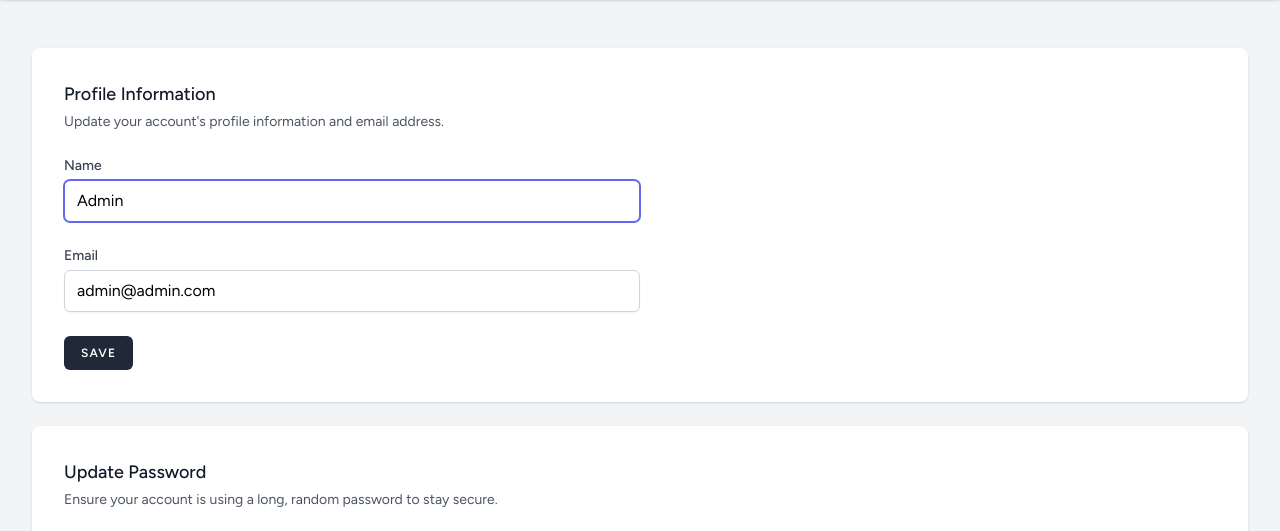
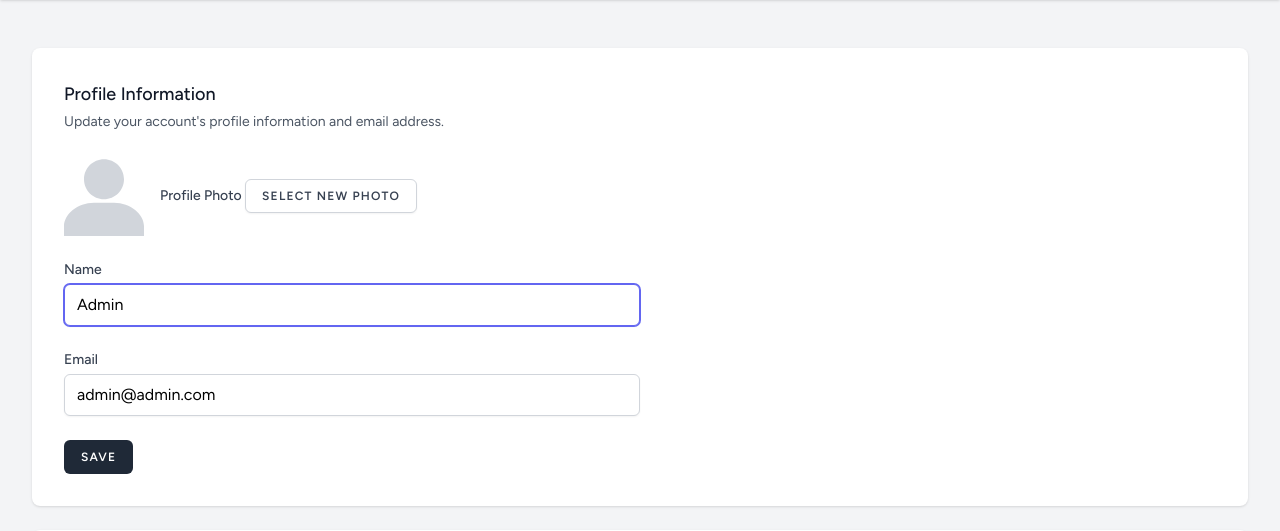
Before and after one commit to Xannydayo/Sayur-id_laravel, a Laravel app: page /profile in a window 1280 px wide. Shown: the part 138-669 px from the top of the page. Run offline with Laravel 10, Linux system fonts and the light colour scheme; a user stored in the database is signed in; data comes from the database, SQL or seed files in the repository; style sheets or scripts are compiled from the project's sources.

Commit message:
finales istg broh

```diff
--- a/app/Http/Controllers/ProfileController.php
+++ b/app/Http/Controllers/ProfileController.php
@@ -7,6 +7,7 @@ use Illuminate\Http\RedirectResponse;
 use Illuminate\Http\Request;
 use Illuminate\Support\Facades\Auth;
 use Illuminate\Support\Facades\Redirect;
+use Illuminate\Support\Facades\Storage;
 use Illuminate\View\View;
 
 class ProfileController extends Controller
@@ -26,13 +27,27 @@ class ProfileController extends Controller
      */
     public function update(ProfileUpdateRequest $request): RedirectResponse
     {
-        $request->user()->fill($request->validated());
+        $user = $request->user();
 
-        if ($request->user()->isDirty('email')) {
-            $request->user()->email_verified_at = null;
+        $validated = $request->validated();
+
+        // Handle profile photo upload
+        if ($request->hasFile('profile_photo')) {
+            // Delete old photo if exists
+            if ($user->profile_photo_path) {
+                Storage::disk('public')->delete($user->profile_photo_path);
+            }
+            $validated['profile_photo_path'] = $request->file('profile_photo')->store('profile-photos', 'public');
         }
 
-        $request->user()->save();
+        // Merge validated data with photo path if uploaded
+        $user->fill($validated);
+
+        if ($user->isDirty('email')) {
+            $user->email_verified_at = null;
+        }
+
+        $user->save();
 
         return Redirect::route('profile.edit')->with('status', 'profile-updated');
     }
--- a/app/Http/Requests/ProfileUpdateRequest.php
+++ b/app/Http/Requests/ProfileUpdateRequest.php
@@ -18,6 +18,7 @@ class ProfileUpdateRequest extends FormRequest
         return [
             'name' => ['string', 'max:255'],
             'email' => ['email', 'max:255', Rule::unique(User::class)->ignore($this->user()->id)],
+            'profile_photo' => ['nullable', 'image', 'max:2048'],
         ];
     }
 }
--- a/app/Models/User.php
+++ b/app/Models/User.php
@@ -25,6 +25,8 @@ class User extends Authenticatable implements CanResetPassword
         'email',
         'password',
         'google_id',
+        'is_admin',
+        'profile_photo_path',
     ];
 
     /**
@@ -45,6 +47,7 @@ class User extends Authenticatable implements CanResetPassword
     protected $casts = [
         'email_verified_at' => 'datetime',
         'password' => 'hashed',
+        'is_admin' => 'boolean',
     ];
 
     /**
--- a/resources/views/orders/index.blade.php
+++ b/resources/views/orders/index.blade.php
@@ -85,9 +85,9 @@
                                 <a href="{{ route('payments.receipt.pdf', $order->payments->last()->id) }}" class="inline-flex items-center bg-blue-600 text-white font-bold py-2 px-4 rounded-full shadow-md hover:bg-blue-700 transition duration-300" target="_blank">
                                     Cetak PDF <i class="fas fa-file-pdf ml-2"></i>
                                 </a>
-                            @endif
+                                                @endif
                         </div>
-                    </div>
+                </div>
                 @endforeach
             </div>
             @if($orders->where('status', 'completed')->isEmpty())
@@ -95,6 +95,6 @@
             @endif
         </div>
     @endif
-</div>
+    </div>
 
 @endsection
--- a/resources/views/profile/partials/update-profile-information-form.blade.php
+++ b/resources/views/profile/partials/update-profile-information-form.blade.php
@@ -13,9 +13,29 @@
         @csrf
     </form>
 
-    <form method="post" action="{{ route('profile.update') }}" class="mt-6 space-y-6">
+    <form method="post" action="{{ route('profile.update') }}" class="mt-6 space-y-6" enctype="multipart/form-data">
         @csrf
         @method('patch')
+
+        <div class="flex items-center space-x-4">
+            <div class="shrink-0">
+                @if ($user->profile_photo_path)
+                    <img class="h-20 w-20 rounded-full object-cover" src="{{ asset('storage/' . $user->profile_photo_path) }}" alt="{{ $user->name }}" />
+                @else
+                    <svg class="h-20 w-20 text-gray-300 dark:text-gray-700" fill="currentColor" viewBox="0 0 24 24">
+                        <path d="M24 20.993V24H0v-2.993C0 17.514 4.032 14 9 14h6c4.968 0 9 3.514 9 6.993zM12 13c-3.315 0-6-2.685-6-6s2.685-6 6-6 6 2.685 6 6-2.685 6-6 6z" />
+                    </svg>
+                @endif
+            </div>
+            <label for="profile_photo" class="block text-sm font-medium text-gray-700 dark:text-gray-300">
+                {{ __('Profile Photo') }}
+                <input id="profile_photo" name="profile_photo" type="file" class="hidden" accept="image/*" />
+                <span x-data="{}" x-on:click="document.getElementById('profile_photo').click()" class="inline-flex items-center px-4 py-2 bg-white dark:bg-gray-800 border border-gray-300 dark:border-gray-700 rounded-md font-semibold text-xs text-gray-700 dark:text-gray-300 uppercase tracking-widest shadow-sm hover:bg-gray-50 dark:hover:bg-gray-700 focus:outline-none focus:ring-2 focus:ring-indigo-500 focus:ring-offset-2 dark:focus:ring-offset-gray-800 disabled:opacity-25 transition ease-in-out duration-150 cursor-pointer">
+                    {{ __('Select New Photo') }}
+                </span>
+            </label>
+            <x-input-error class="mt-2" :messages="$errors->get('profile_photo')" />
+        </div>
 
         <div>
             <x-input-label for="name" :value="__('Name')" />
```
Also changed, not shown: resources/views/layout.blade.php (+8 -1 lines), database/migrations/2025_06_15_063843_add_profile_photo_path_to_users_table.php (added), resources/views/orders/show.blade.php (indentation only).
